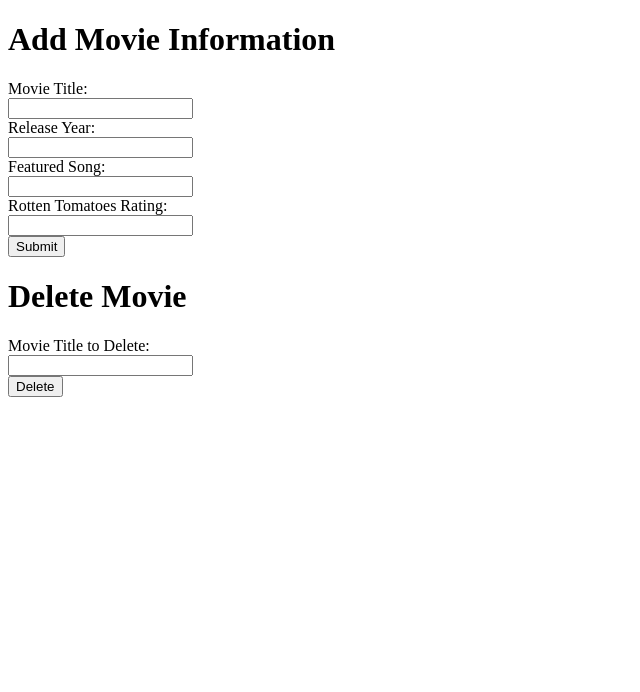
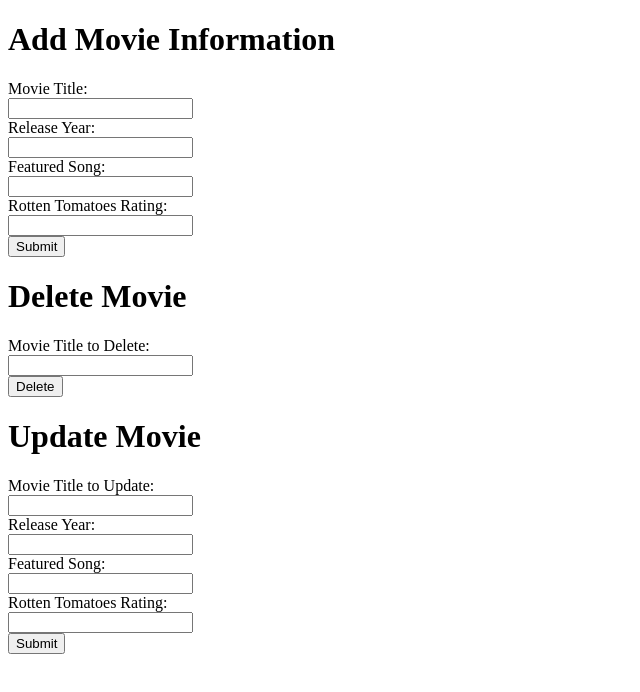
Before and after one commit to willhutcheon/CSC340Assignment4, a website: page index.html in a window 1280 px wide. Shown: the whole page, without its empty margins (0-640 px from the left). Drawn offline with Linux system fonts and the light colour scheme; no server answers.

Commit message:
Update index.html

```diff
--- a/index.html
+++ b/index.html
@@ -1,3 +1,4 @@
+
 <!DOCTYPE html>
 <html lang="en">
 
@@ -27,6 +28,18 @@
         <input type="text" id="movieToDelete" name="movie"><br>
         <button type="submit">Delete</button>
     </form>
+    <h1>Update Movie</h1>
+    <form id="updateMovieForm">
+        <label for="movieToUpdate">Movie Title to Update:</label><br>
+        <input type="text" id="movieToUpdate" name="movieToUpdate"><br>
+        <label for="yearToUpdate">Release Year:</label><br>
+        <input type="text" id="yearToUpdate" name="yearToUpdate"><br>
+        <label for="songToUpdate">Featured Song:</label><br>
+        <input type="text" id="songToUpdate" name="songToUpdate"><br>
+        <label for="ratingToUpdate">Rotten Tomatoes Rating:</label><br>
+        <input type="text" id="ratingToUpdate" name="ratingToUpdate"><br>
+        <button type="submit">Submit</button>
+    </form>
     <div id="movieList"></div>
 </body>
 
```
